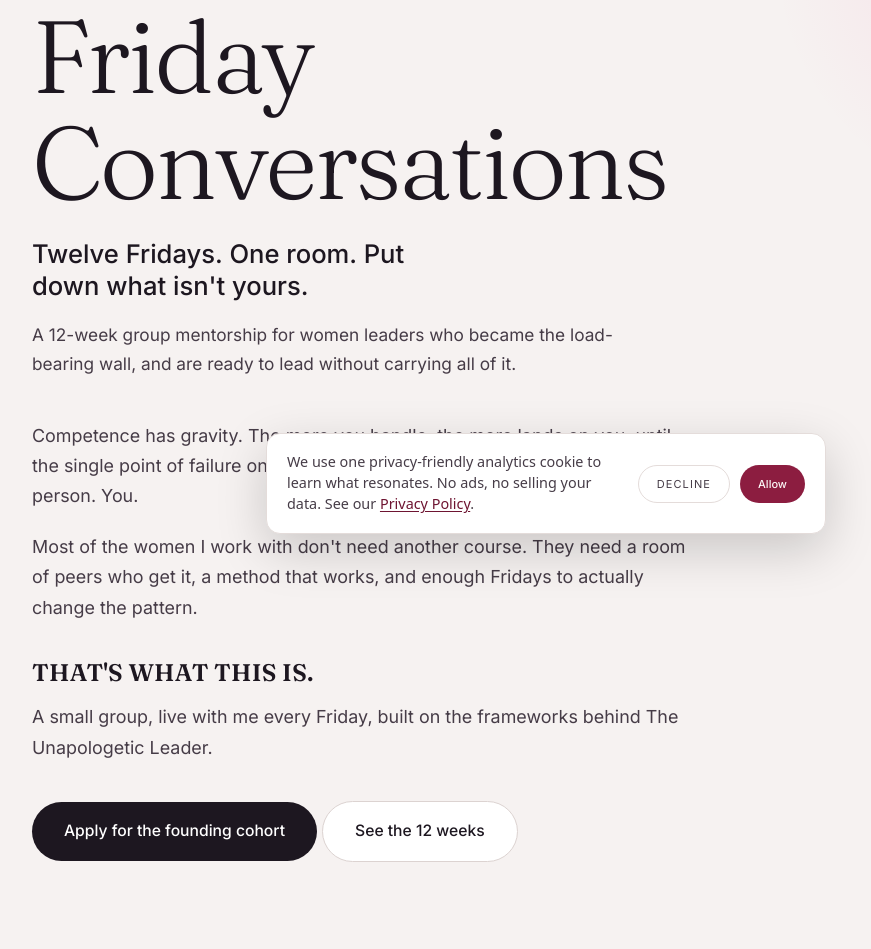
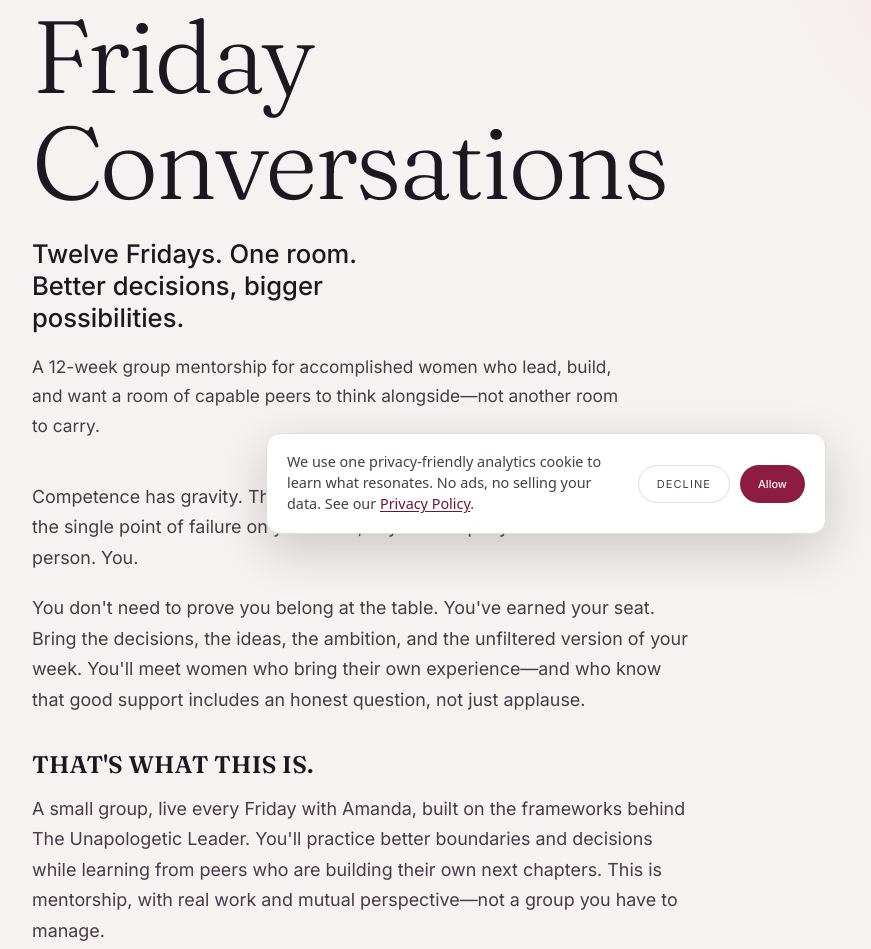
Before and after one commit to friedtamanda-web/unapologetic-site, a plain HTML site: page friday-conversations.html in a window 1280 px wide. Shown: the part 250-1199 px from the top of the page, without its empty margins (94-965 px from the left). Drawn offline with Linux system fonts and the light colour scheme.

Commit message:
TUL: recognize capable women and reciprocal connection on friday-conversations.html

```diff
--- a/friday-conversations.html
+++ b/friday-conversations.html
@@ -249,13 +249,13 @@ h1 em,h2 em,.hero em,.display em,.lede em,blockquote em{font-style:italic!import
   <div class="wrap">
     <div class="kicker">Friday Conversations &middot; Group mentorship</div>
     <h1>Friday<br>Conversations</h1>
-    <p class="sub">Twelve Fridays. One room. Put down what isn't yours.</p>
-    <p class="sub-2">A 12-week group mentorship for women leaders who became the load-bearing wall, and are ready to lead without carrying all of it.</p>
+    <p class="sub">Twelve Fridays. One room. Better decisions, bigger possibilities.</p>
+    <p class="sub-2">A 12-week group mentorship for accomplished women who lead, build, and want a room of capable peers to think alongside—not another room to carry.</p>
     <div class="hero-body">
       <p>Competence has gravity. The more you handle, the more lands on you, until the single point of failure on your team, in your company and at home is a person. You.</p>
-      <p>Most of the women I work with don't need another course. They need a room of peers who get it, a method that works, and enough Fridays to actually change the pattern.</p>
+      <p>You don't need to prove you belong at the table. You've earned your seat. Bring the decisions, the ideas, the ambition, and the unfiltered version of your week. You'll meet women who bring their own experience—and who know that good support includes an honest question, not just applause.</p>
       <span class="line">That's what this is.</span>
-      <p>A small group, live with me every Friday, built on the frameworks behind The Unapologetic Leader.</p>
+      <p>A small group, live every Friday with Amanda, built on the frameworks behind The Unapologetic Leader. You'll practice better boundaries and decisions while learning from peers who are building their own next chapters. This is mentorship, with real work and mutual perspective—not a group you have to manage.</p>
     </div>
     <div class="hero-cta"><a href="#apply" class="btn btn-p">Apply for the founding cohort</a> <a href="#weeks" class="btn btn-s">See the 12 weeks</a></div>
   </div>
```
